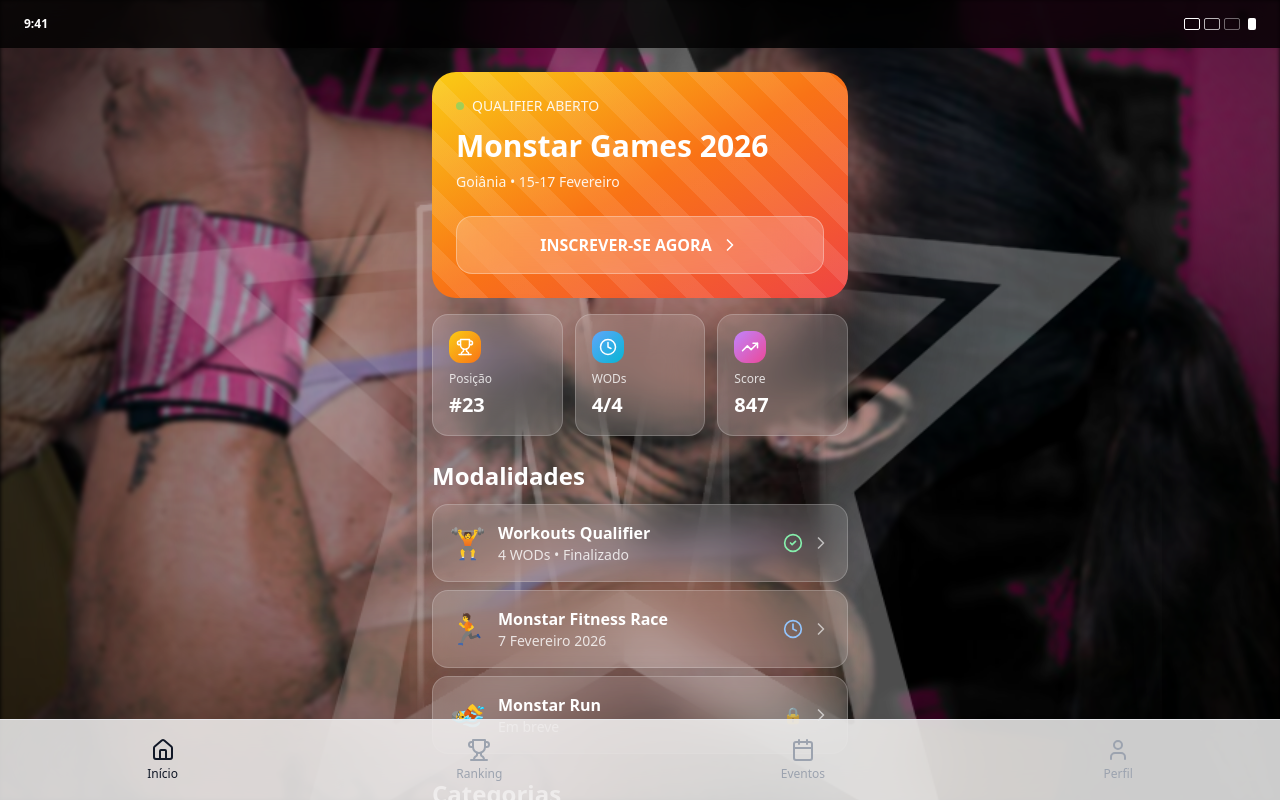
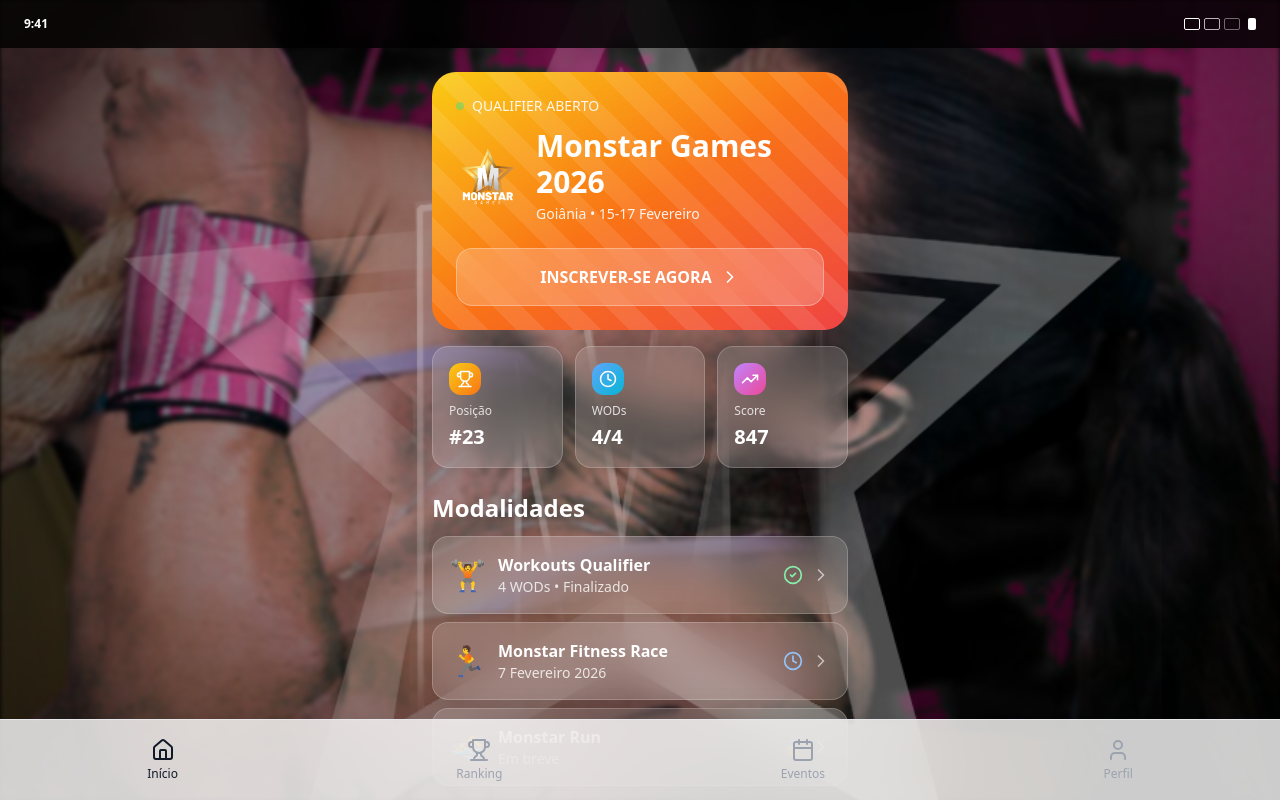
Before and after one commit to kauntdewn1/monstar-pwa, a Nuxt app: page / in a window 1280 px wide. Built offline with nearby package versions, Linux system fonts and the light colour scheme.

Commit message:
Adiciona logo oficial no card do topo ao lado do texto

```diff
--- a/components/MonstarIOSApp.vue
+++ b/components/MonstarIOSApp.vue
@@ -56,9 +56,18 @@
               <div class="w-2 h-2 bg-green-400 rounded-full animate-pulse" />
               <span class="text-sm font-medium opacity-90">QUALIFIER ABERTO</span>
             </div>
-            <h1 class="text-3xl font-black mb-2">Monstar Games 2026</h1>
-            <p class="text-sm opacity-90 mb-6">Goiânia • 15-17 Fevereiro</p>
-            <button class="w-full bg-white/20 backdrop-blur-xl border border-white/30 rounded-2xl py-4 font-bold text-white active:scale-95 transition-transform flex items-center justify-center gap-2">
+            <div class="flex items-center gap-4 mb-2">
+              <img
+                src="/logo/logo_oficial.png"
+                alt="Monstar Games Logo"
+                class="w-16 h-16 object-contain flex-shrink-0"
+              />
+              <div>
+                <h1 class="text-3xl font-black">Monstar Games 2026</h1>
+                <p class="text-sm opacity-90 mt-1">Goiânia • 15-17 Fevereiro</p>
+              </div>
+            </div>
+            <button class="w-full bg-white/20 backdrop-blur-xl border border-white/30 rounded-2xl py-4 font-bold text-white active:scale-95 transition-transform flex items-center justify-center gap-2 mt-6">
               INSCREVER-SE AGORA
               <ChevronRight :size="20" />
             </button>
```
